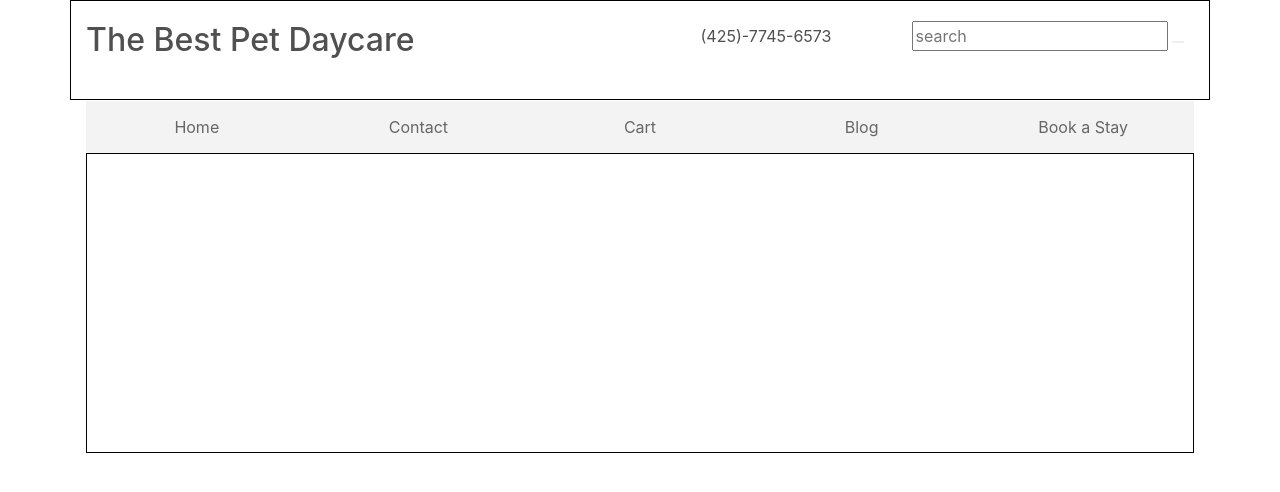
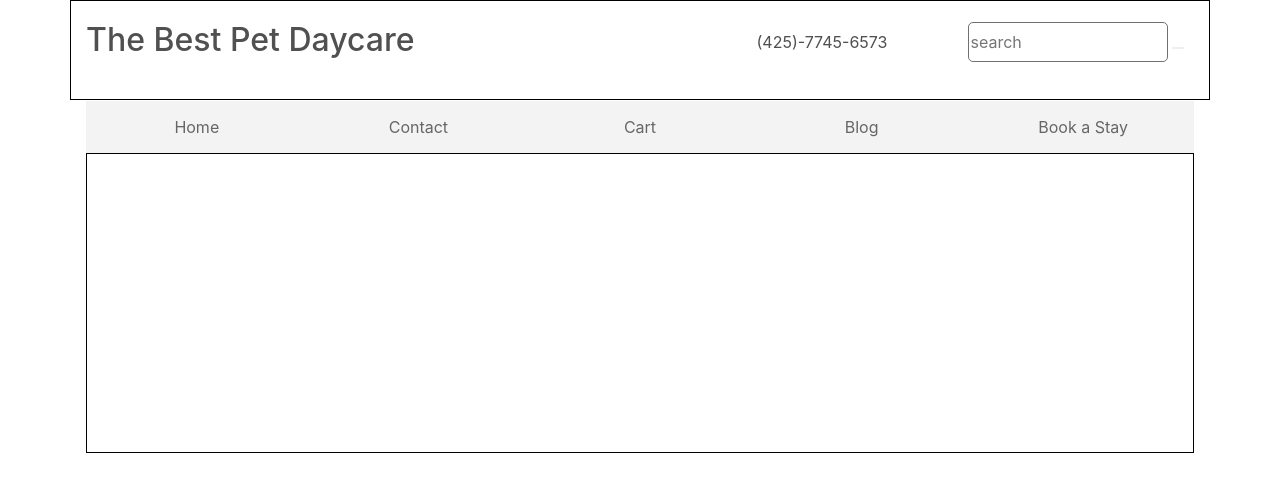
Before and after one commit to PorterSavage/PetCare, an Angular app: page / in a window 1280 px wide. Shown: the top 492 px of the page. Built offline with nearby package versions, Linux system fonts and the light colour scheme; some icons are missing.

Commit message:
add navbar

```diff
--- a/src/app/app.component.html
+++ b/src/app/app.component.html
@@ -1,8 +1,4 @@
 <link rel="stylesheet" href="https://use.fontawesome.com/releases/v5.8.1/css/all.css" integrity="sha384-50oBUHEmvpQ+1lW4y57PTFmhCaXp0ML5d60M1M7uH2+nqUivzIebhndOJK28anvf" crossorigin="anonymous">
 
 
-<!-- <app-nav></app-nav> -->
-<!-- <div style="text-align:center">
-  <h1>{{ title }}!</h1>
-</div> -->
 <router-outlet></router-outlet>
--- a/src/app/home/home.component.css
+++ b/src/app/home/home.component.css
@@ -5,6 +5,7 @@
 }
 
 .main-logo{
+
   color: #505050;
   float:left;
 }
@@ -20,6 +21,19 @@ ul{
   list-style-type: none;
   margin: 0;
   padding: 0;
+}
+
+i{
+  font-size: 25px;
+}
+
+input{
+  color: #707070;
+  border: 1px;
+  border-style:solid;
+  border-radius: 5px;
+  width: 200px;
+  height: 40px;
 }
 
 h2{
```
